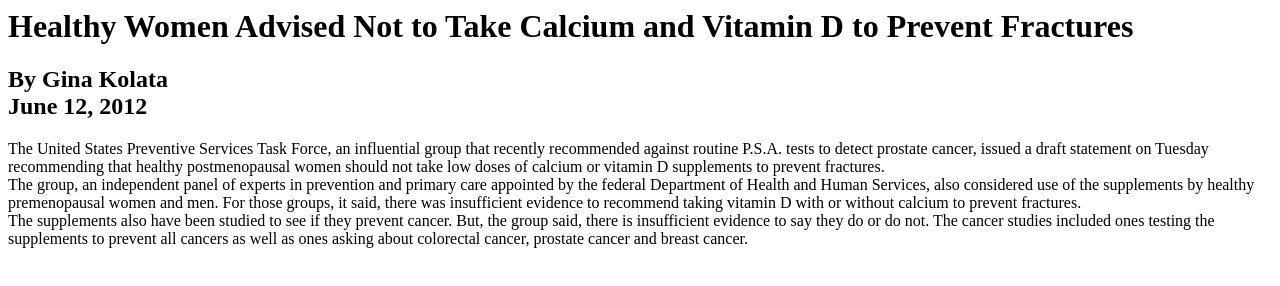
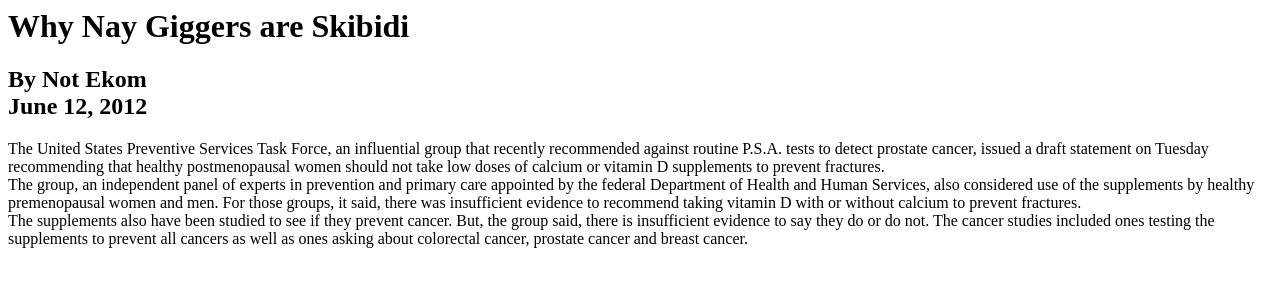
Before and after one commit to mokeisepic/mokeisepic.github.io, a plain HTML site: page index.html in a window 1280 px wide. Drawn offline with Linux system fonts and the light colour scheme.

Commit message:
nay giggers

```diff
--- a/index.html
+++ b/index.html
@@ -1,5 +1,5 @@
 <body>
-  <h1>Healthy Women Advised Not to Take Calcium and Vitamin D to Prevent Fractures</h1>
-  <h2>By Gina Kolata<br>June 12, 2012</h2>
+  <h1>Why Nay Giggers are Skibidi</h1>
+  <h2>By Not Ekom<br>June 12, 2012</h2>
   <p>The United States Preventive Services Task Force, an influential group that recently recommended against routine P.S.A. tests to detect prostate cancer, issued a draft statement on Tuesday recommending that healthy postmenopausal women should not take low doses of calcium or vitamin D supplements to prevent fractures.<br>The group, an independent panel of experts in prevention and primary care appointed by the federal Department of Health and Human Services, also considered use of the supplements by healthy premenopausal women and men. For those groups, it said, there was insufficient evidence to recommend taking vitamin D with or without calcium to prevent fractures.<br>The supplements also have been studied to see if they prevent cancer. But, the group said, there is insufficient evidence to say they do or do not. The cancer studies included ones testing the supplements to prevent all cancers as well as ones asking about colorectal cancer, prostate cancer and breast cancer.
 </body>
```
